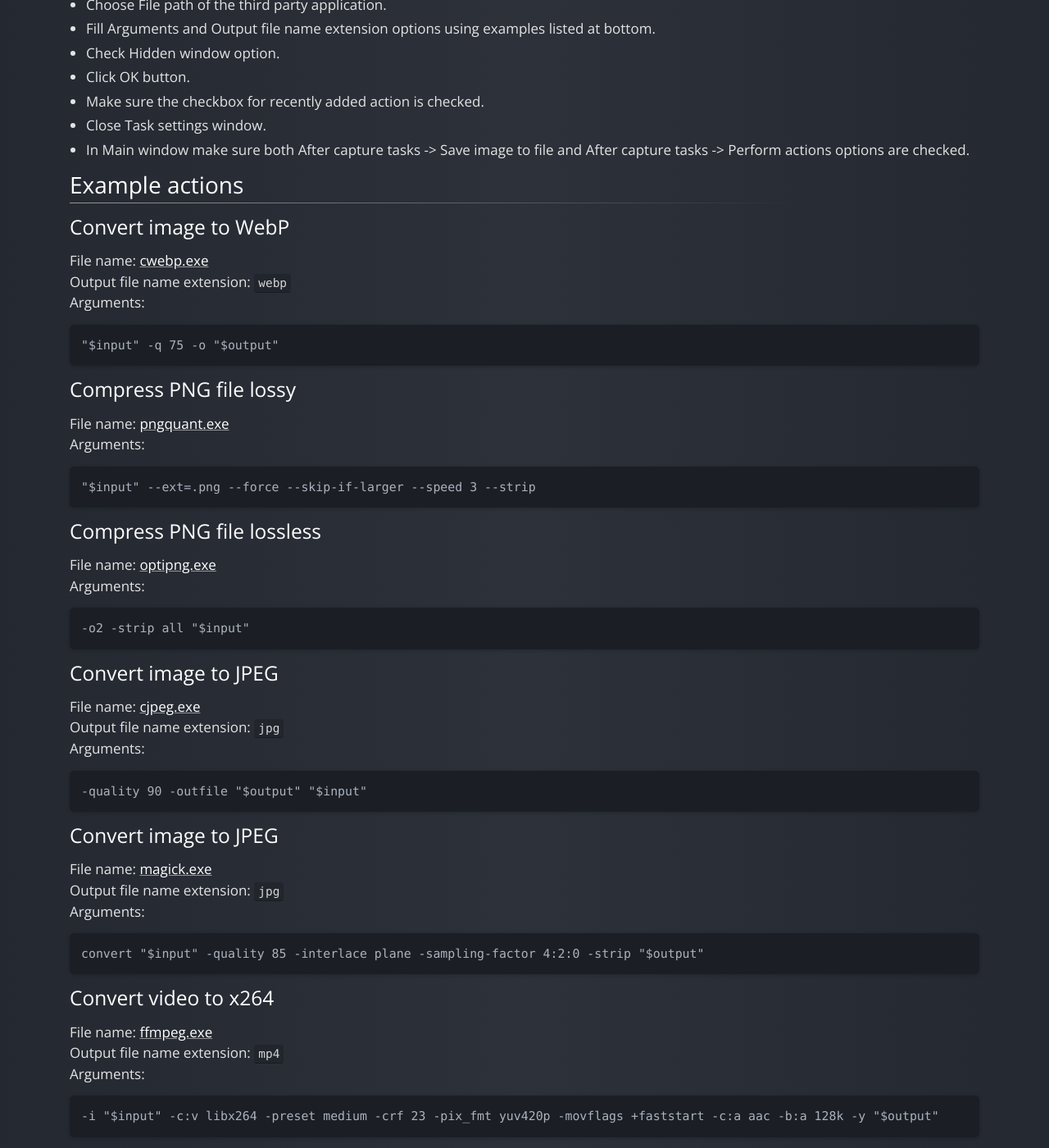
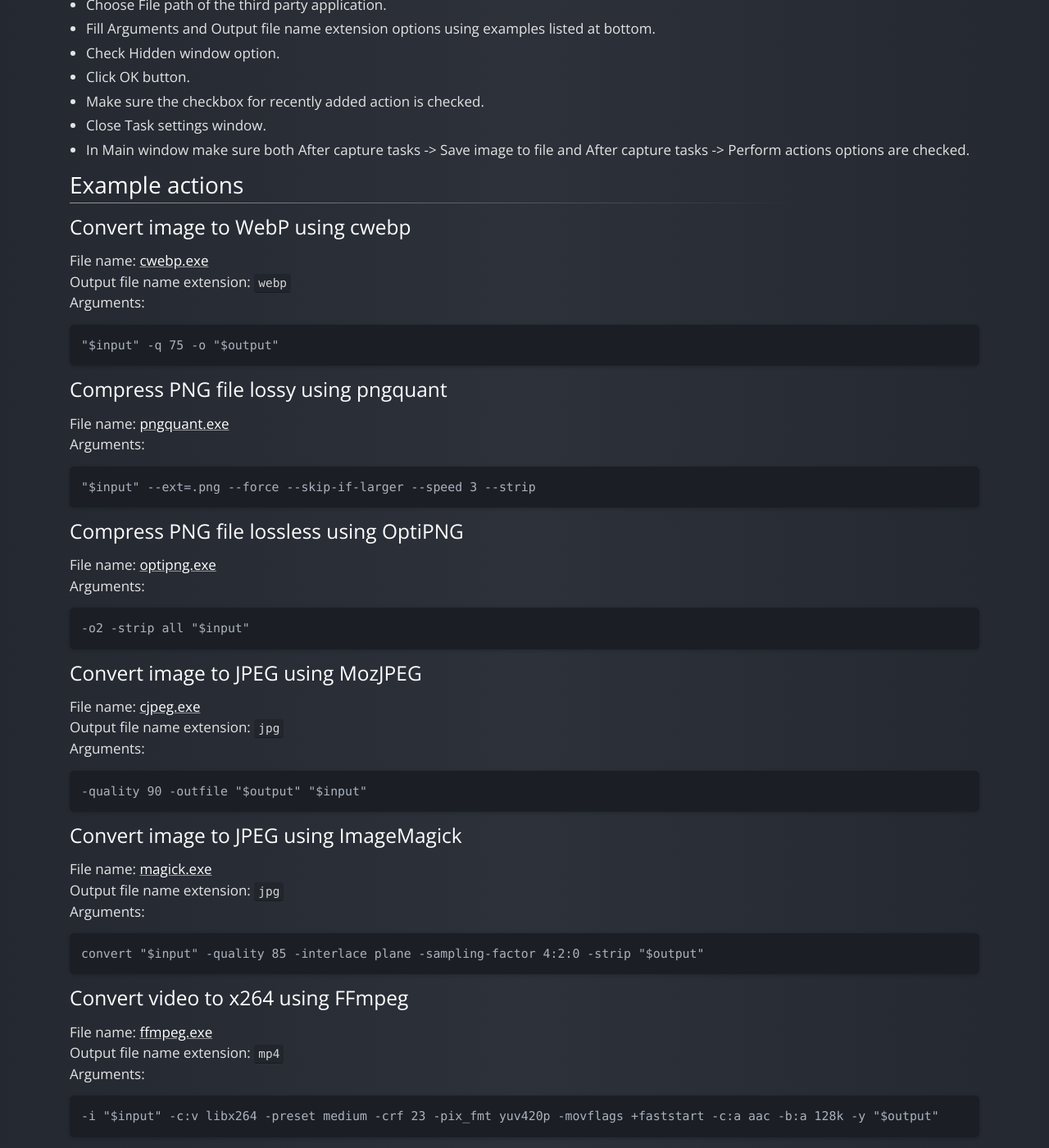
Before and after one commit to ShareX/sharex.github.io, a Jekyll site: the page built from actions/index.md, in a window 1280 px wide and 1400 px high, scrolled down 519 px. Shown: the whole window at 82% size. Built offline with Jekyll 4.4.1, drawn with Linux system fonts in a browser that asks for light colours; some of the changed text lies outside the part shown.

Commit message:
Add app name to descriptions

```diff
--- a/_data/actions.yml
+++ b/_data/actions.yml
@@ -1,86 +1,86 @@
-- name: Convert image to WebP
+- name: Convert image to WebP using cwebp
   filename: cwebp.exe
   arguments: '"$input" -q 75 -o "$output"'
   extension: webp
   link: https://developers.google.com/speed/webp/download
 
-- name: Compress PNG file lossy
+- name: Compress PNG file lossy using pngquant
   filename: pngquant.exe
   arguments: '"$input" --ext=.png --force --skip-if-larger --speed 3 --strip'
   link: https://pngquant.org
 
-- name: Compress PNG file lossless
+- name: Compress PNG file lossless using OptiPNG
   filename: optipng.exe
   arguments: -o2 -strip all "$input"
   link: http://optipng.sourceforge.net
 
-- name: Convert image to JPEG
+- name: Convert image to JPEG using MozJPEG
   filename: cjpeg.exe
   arguments: -quality 90 -outfile "$output" "$input"
   extension: jpg
   link: https://github.com/mozilla/mozjpeg
 
-- name: Convert image to JPEG
+- name: Convert image to JPEG using ImageMagick
   filename: magick.exe
   arguments: convert "$input" -quality 85 -interlace plane -sampling-factor 4:2:0 -strip "$output"
   extension: jpg
   link: https://imagemagick.org
 
-- name: Convert video to x264
+- name: Convert video to x264 using FFmpeg
   filename: ffmpeg.exe
   arguments: -i "$input" -c:v libx264 -preset medium -crf 23 -pix_fmt yuv420p -movflags +faststart -c:a aac -b:a 128k -y "$output"
   extension: mp4
   link: https://www.ffmpeg.org
 
-- name: Convert video to x265
+- name: Convert video to x265 using FFmpeg
   filename: ffmpeg.exe
   arguments: -i "$input" -c:v libx265 -preset medium -crf 28 -c:a aac -b:a 128k -y "$output"
   extension: mp4
   link: https://www.ffmpeg.org
 
-- name: Convert video to VP8
+- name: Convert video to VP8 using FFmpeg
   filename: ffmpeg.exe
   arguments: -i "$input" -c:v libvpx -crf 10 -b:v 0 -c:a libvorbis -q:a 3 -y "$output"
   extension: webm
   link: https://www.ffmpeg.org
 
-- name: Convert video to VP9
+- name: Convert video to VP9 using FFmpeg
   filename: ffmpeg.exe
   arguments: -i "$input" -c:v libvpx-vp9 -crf 31 -b:v 0 -c:a libvorbis -q:a 3 -y "$output"
   extension: webm
   link: https://www.ffmpeg.org
 
-- name: Convert video to Xvid
+- name: Convert video to Xvid using FFmpeg
   filename: ffmpeg.exe
   arguments: -i "$input" -c:v libxvid -q:v 10 -c:a libmp3lame -q:a 4 -y "$output"
   extension: avi
   link: https://www.ffmpeg.org
 
-- name: Convert video to GIF
+- name: Convert video to GIF using FFmpeg
   filename: ffmpeg.exe
   arguments: -i "$input" -lavfi "palettegen=stats_mode=full[palette],[0:v][palette]paletteuse=dither=sierra2_4a" -y "$output"
   extension: gif
   link: https://www.ffmpeg.org
 
-- name: Convert video to WebP
+- name: Convert video to WebP using FFmpeg
   filename: ffmpeg.exe
   arguments: -i "$input" -c:v libwebp -lossless 0 -preset default -loop 0 -y "$output"
   extension: webp
   link: https://www.ffmpeg.org
 
-- name: Convert video to APNG
+- name: Convert video to APNG using FFmpeg
   filename: ffmpeg.exe
   arguments: -i "$input" -f apng -plays 0 -y "$output"
   extension: apng
   link: https://www.ffmpeg.org
 
-- name: Compress file to ZIP
+- name: Compress file to ZIP using 7-Zip
   filename: 7z.exe
   arguments: a -tzip "$output" "$input" -mx=9
   extension: zip
   link: https://www.7-zip.org
 
-- name: Compress file to 7z
+- name: Compress file to 7z using 7-Zip
   filename: 7z.exe
   arguments: a -t7z "$output" "$input" -mx=9
   extension: 7z
```
